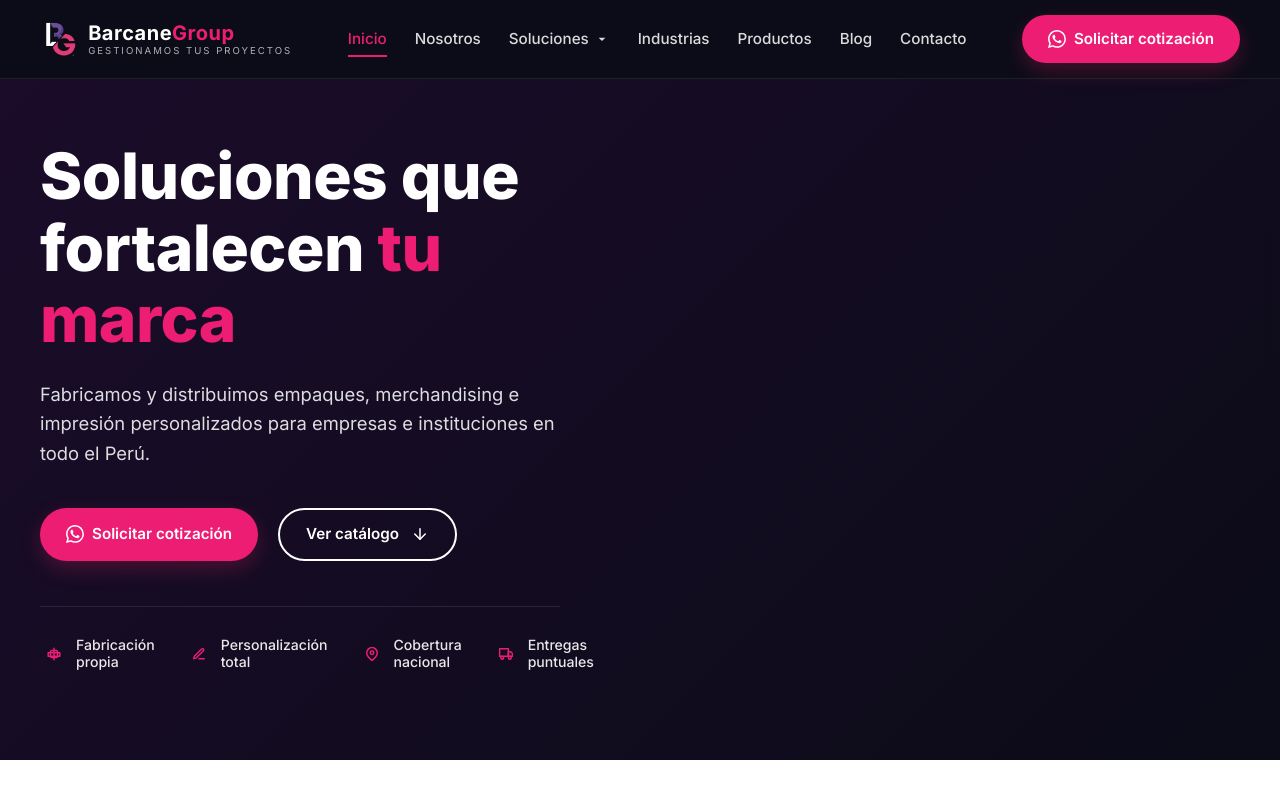
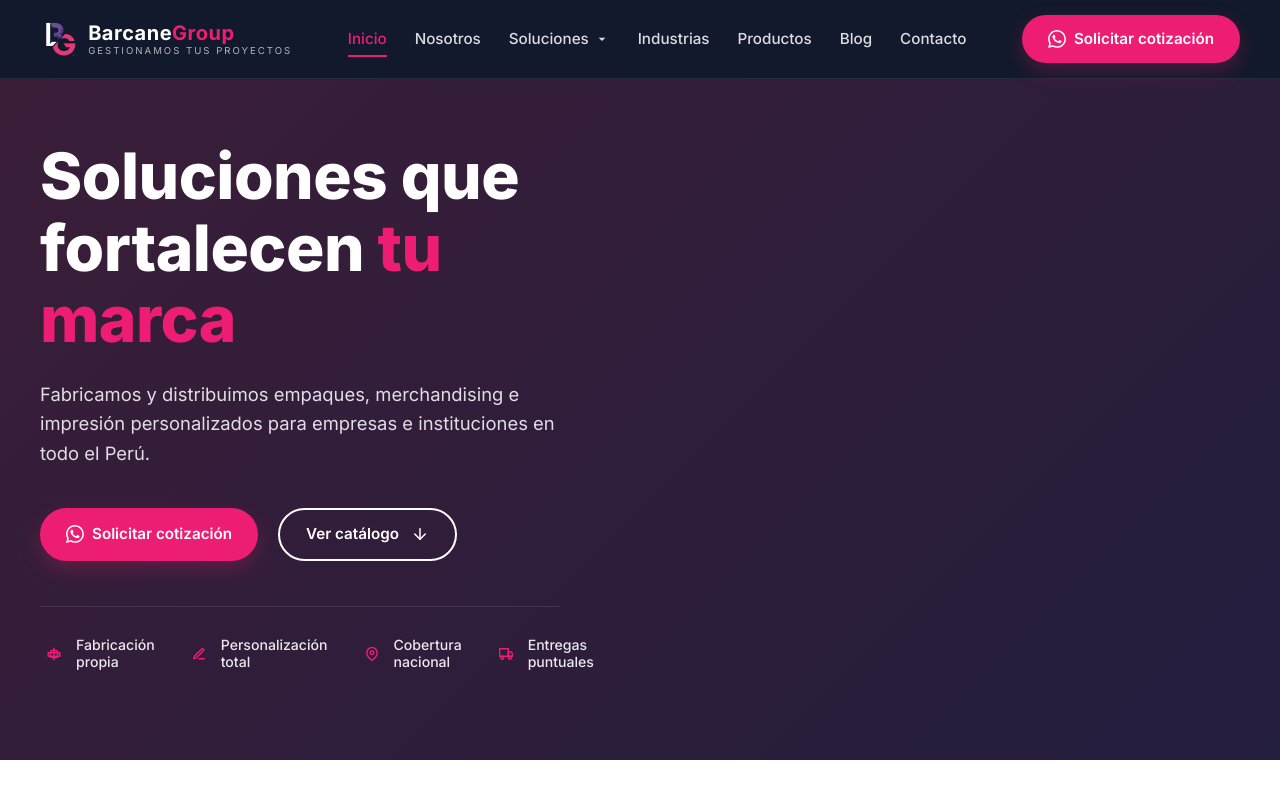
Before and after one commit to Madcz12/BarcaneGroup, a React (Vite) app: page / in a window 1280 px wide. Shown: the top 800 px of the page. Built offline with nearby package versions, Linux system fonts and the light colour scheme.

Commit message:
fix: color UI changed

```diff
--- a/src/components/Footer/Footer.css
+++ b/src/components/Footer/Footer.css
@@ -1,6 +1,6 @@
 /* Footer Styles — Mobile First */
 .footer-section {
-  background-color: var(--clr-navy-deep);
+  background-color: var(--clr-navy-medium);
   color: var(--clr-white);
   border-top: 1px solid var(--clr-border-dark);
   padding-top: 60px;
--- a/src/components/Hero/Hero.css
+++ b/src/components/Hero/Hero.css
@@ -1,8 +1,6 @@
 /* Hero Styles — Mobile First */
 .hero-section {
-  background-color: #1b0c2a;
-  /* Mobile First: Fade gradient between deep violet and global navy deep */
-  background-image: linear-gradient(180deg, #1b0c2a 0%, var(--clr-navy-deep) 100%);
+  background: linear-gradient(135deg, rgba(240, 67, 117, 0.2) 0%, rgba(122, 66, 153, 0.2) 100%), #0E1428;
   padding-top: 110px; /* offset fixed header */
   padding-bottom: 60px;
   position: relative;
@@ -131,8 +129,6 @@
 /* Desktop premium view — matching the user's reference image exactly */
 @media (min-width: 1024px) {
   .hero-section {
-    background-color: #1b0c2a;
-    background-image: linear-gradient(135deg, #1b0c2a 0%, var(--clr-navy-deep) 100%);
     padding-top: 140px;
     padding-bottom: 90px;
     min-height: 95vh;
--- a/src/components/Navbar/Navbar.css
+++ b/src/components/Navbar/Navbar.css
@@ -5,14 +5,14 @@
   left: 0;
   width: 100%;
   z-index: 1000;
-  background-color: var(--clr-navy-deep);
+  background-color: var(--clr-navy-medium);
   border-bottom: 1px solid var(--clr-border-dark);
   transition: var(--transition-smooth);
   padding: 15px 0;
 }
 
 .navbar-header.scrolled {
-  background-color: rgba(10, 10, 18, 0.95);
+  background-color: rgba(18, 25, 44, 0.95);
   backdrop-filter: blur(10px);
   padding: 10px 0;
   box-shadow: 0 4px 20px rgba(0, 0, 0, 0.2);
@@ -113,7 +113,7 @@
   width: 80%;
   max-width: 320px;
   height: 100vh;
-  background-color: var(--clr-navy-deep);
+  background-color: var(--clr-navy-medium);
   box-shadow: -10px 0 30px rgba(0, 0, 0, 0.3);
   display: flex;
   flex-direction: column;
--- a/src/index.css
+++ b/src/index.css
@@ -9,6 +9,7 @@
   --clr-primary-pink-glow: rgba(233, 30, 99, 0.35);
 
   --clr-navy-deep: hsl(240, 35%, 7%);
+  --clr-navy-medium: #12192c;
   --clr-navy-card: hsl(240, 28%, 13%);
   --clr-navy-light: hsl(240, 20%, 20%);
   --clr-navy-glow: rgba(22, 22, 42, 0.65);
```
